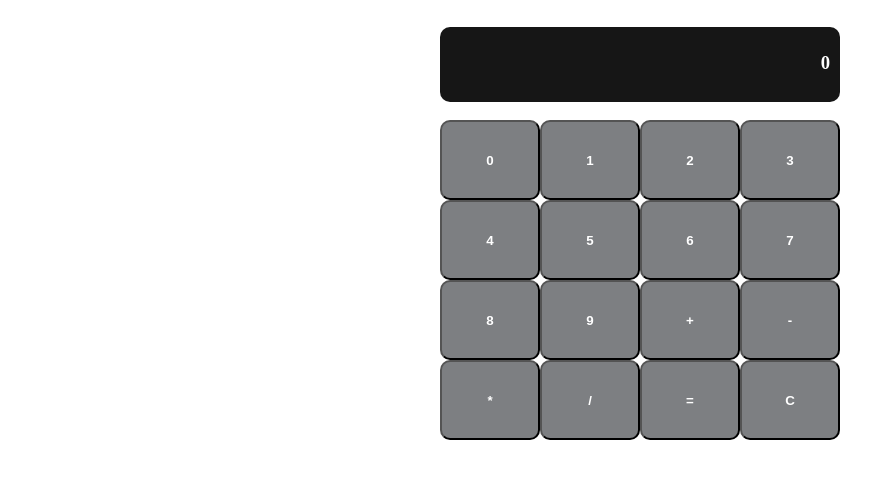
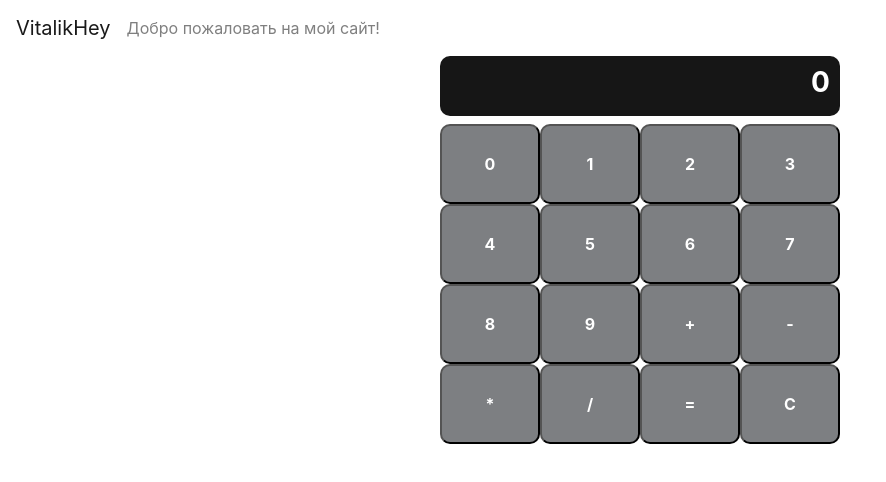
Before and after one commit to VitalikHey/Weather-Calculator, a React (Create React App) app in the folder my-app/: page / in a window 1280 px wide. Shown: the top 482 px of the page, without its empty margins (0-886 px from the left). Built offline with nearby package versions, Linux system fonts and the light colour scheme.

Commit message:
Add start Navbar and fixed conflict

```diff
--- a/my-app/package.json
+++ b/my-app/package.json
@@ -6,7 +6,9 @@
     "@testing-library/jest-dom": "^5.17.0",
     "@testing-library/react": "^13.4.0",
     "@testing-library/user-event": "^13.5.0",
+    "bootstrap": "4.6.2",
     "react": "^18.2.0",
+    "react-bootstrap": "^2.10.2",
     "react-dom": "^18.2.0",
     "react-scripts": "5.0.1",
     "web-vitals": "^2.1.4"
--- a/my-app/src/app/App.css
+++ b/my-app/src/app/App.css
@@ -2,38 +2,3 @@
   text-align: center;
   font-style: italic;
 }
-
-.App-logo {
-  height: 40vmin;
-  pointer-events: none;
-}
-
-@media (prefers-reduced-motion: no-preference) {
-  .App-logo {
-    animation: App-logo-spin infinite 20s linear;
-  }
-}
-
-.App-header {
-  background-color: #282c34;
-  min-height: 100vh;
-  display: flex;
-  flex-direction: column;
-  align-items: center;
-  justify-content: center;
-  font-size: calc(10px + 2vmin);
-  color: white;
-}
-
-.App-link {
-  color: #61dafb;
-}
-
-@keyframes App-logo-spin {
-  from {
-    transform: rotate(0deg);
-  }
-  to {
-    transform: rotate(360deg);
-  }
-}
--- a/my-app/src/app/App.js
+++ b/my-app/src/app/App.js
@@ -1,13 +1,16 @@
 import "./App.css";
 import "../components/calculate/Calculate"
 import Calculate from "../components/calculate/Calculate";
-import fon from "../images/mathFon.jpg"
+import MainNavbar from "../components/navbar/MainNavbar";
 
 function App() {
     //Нужно будет сделать навигационную панель
   return (
-    <div className="position">
-        <Calculate/>
+    <div>
+        <MainNavbar/>
+        <div className="position">
+            <Calculate/>
+        </div>
     </div>
   );
 }
--- a/my-app/src/components/calculate/Calculate.js
+++ b/my-app/src/components/calculate/Calculate.js
@@ -1,4 +1,4 @@
-import React, {useEffect, useState} from "react";
+import React, { useState} from "react";
 import "./calculateStyle.css"
 
 function Calculate() {
@@ -15,7 +15,7 @@ function Calculate() {
     }
 
     const clearResult = () => {
-        setOutputResult("")
+        setOutputResult("0")
     }
 
     const calculationResult = () => {
@@ -23,7 +23,7 @@ function Calculate() {
     }
 
     return (
-        //Разобраться с центровкой калькулятора обязательно
+        <div className="position">
             <div style={{paddingLeft: "500px", paddingRight: "500px"}}>
                 <h3 className="result">{outputResult}</h3>
                 <div className="place-button-calculate">
@@ -45,6 +45,7 @@ function Calculate() {
                     <button className="button" name="C" onClick={clearResult}>C</button>
                 </div>
             </div>
+        </div>
     )
 }
 
--- a/my-app/src/components/calculate/calculateStyle.css
+++ b/my-app/src/components/calculate/calculateStyle.css
@@ -25,9 +25,9 @@
 .result {
     font-weight: bold;
     padding-right: 10px;
-    padding-top: 25px;
-    height: 50px;
-    width: 390px;
+    padding-top: 10px;
+    height: 60px;
+    width: 400px;
     border-radius: 10px;
     background-color: #161616;
     color: white;
--- /dev/null
+++ b/my-app/src/components/navbar/MainNavbar.js
@@ -0,0 +1,18 @@
+import React from "react";
+import "bootstrap/dist/css/bootstrap.min.css"
+import { Navbar } from "react-bootstrap"
+
+function MainNavbar() {
+    return (
+        <div>
+            <Navbar>
+                <Navbar.Brand>VitalikHey</Navbar.Brand>
+                <Navbar.Text>
+                    Добро пожаловать на мой сайт!
+                </Navbar.Text>
+            </Navbar>
+        </div>
+    )
+}
+
+export default MainNavbar;
```
Also changed, not shown: my-app/src/components/navbar/MainNavbar.css (added), 1 other file (tests, documents, lock files or other folders). Lines whose indentation alone changed are shown as unchanged.
